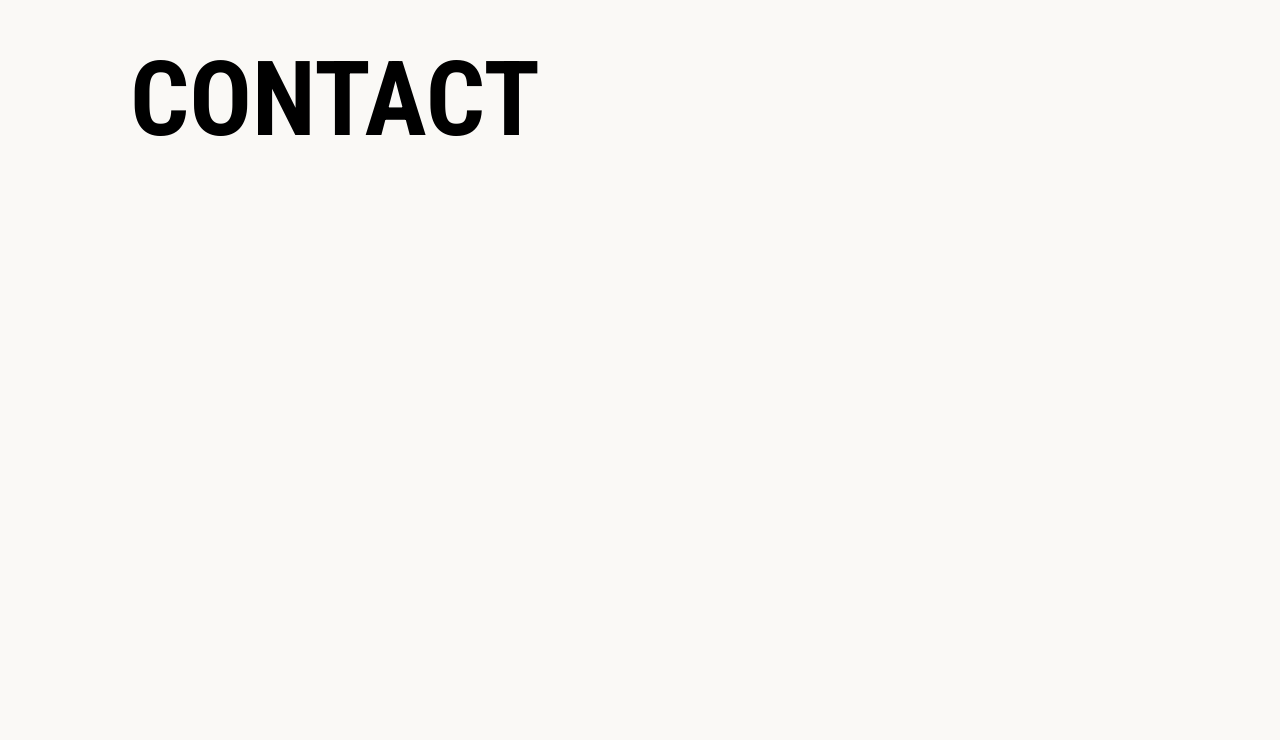
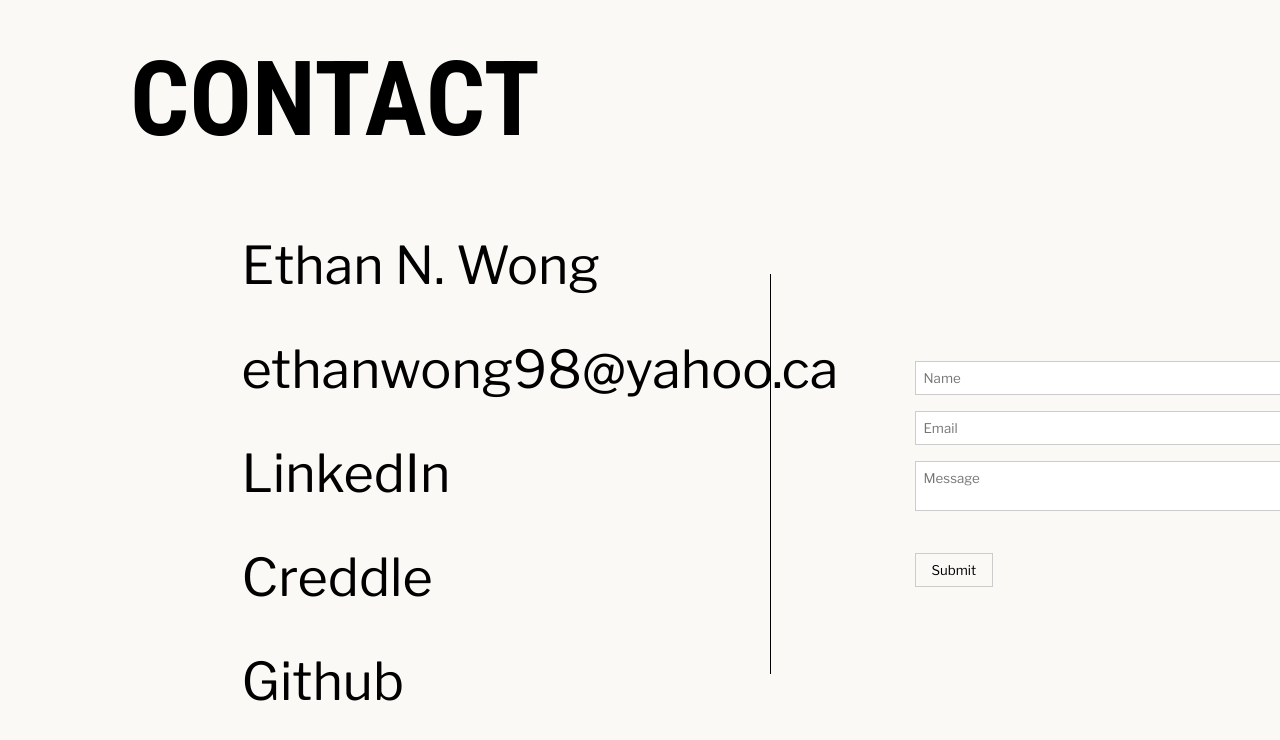
Before and after one commit to ethanw03/personal-profile, a React (Create React App) app: page / in a window 1280 px wide. Shown: the part 3358-4098 px from the top of the page. Built offline with nearby package versions, Linux system fonts and the light colour scheme.

Commit message:
add contact form

```diff
--- a/src/components/Contact.jsx
+++ b/src/components/Contact.jsx
@@ -1,11 +1,62 @@
-import React from 'react';
+import React, { useState } from 'react';
 import './Contact.sass';
 
 function Contact() {
+	const [formData, setFormData] = useState({
+		name: '',
+		email: '',
+		message: '',
+	});
+
+	const handleChange = (e) => {
+		setFormData({ ...formData, [e.target.name]: e.target.value });
+	};
+
+	const handleSubmit = (e) => {
+		e.preventDefault();
+		console.log(formData);
+		// Send formData to your backend or API
+	};
+
 	return (
 		<div className='contactPage'>
 			<div className='contactContent'>
 				<h1>CONTACT</h1>
+			</div>
+			<div className='container'>
+				<div className='contact-info'>
+					<p>Ethan N. Wong</p>
+					<p>ethanwong98@yahoo.ca</p>
+					<p>LinkedIn</p>
+					<p>Creddle</p>
+					<p>Github</p>
+				</div>
+				<div className='divider'></div>
+				<form className='contact-form' onSubmit={handleSubmit}>
+					<input
+						type='text'
+						name='name'
+						placeholder='Name'
+						value={formData.name}
+						onChange={handleChange}
+						required
+					/>
+					<input
+						type='email'
+						name='email'
+						placeholder='Email'
+						value={formData.email}
+						onChange={handleChange}
+						required
+					/>
+					<textarea
+						name='message'
+						placeholder='Message'
+						value={formData.message}
+						onChange={handleChange}
+						required></textarea>
+					<button type='submit'>Submit</button>
+				</form>
 			</div>
 		</div>
 	);
--- a/src/components/Contact.sass
+++ b/src/components/Contact.sass
@@ -11,3 +11,54 @@
   position: absolute
   margin-top: 15px
   top: -20px
+
+.container
+  display: flex
+  justify-content: center
+  align-items: center
+  width: 100%
+  height: 100vh
+  padding-top: 100px
+
+
+
+  .contact-info
+    width: 40%
+    padding-right: 1rem
+    font-family: 'Libre Franklin', sans-serif
+    line-height: 2
+
+    p
+      margin: 0
+
+  .divider
+    width: 1px
+    height: 50%
+    background-color: black
+
+  .contact-form
+    width: 30%
+    padding-left: 9rem
+
+    input,
+    textarea
+      display: block
+      width: 100%
+      padding: 0.5rem
+      margin-bottom: 1rem
+      font-family: 'Libre Franklin', sans-serif
+      border: 1px solid #ccc
+      outline: none
+      resize: none
+
+    button
+      display: inline-block
+      padding: 0.5rem 1rem
+      font-family: 'Libre Franklin', sans-serif
+      border: 1px solid #ccc
+      background-color: transparent
+      cursor: pointer
+      transition: background-color 0.3s
+
+      &:hover
+        background-color: #f1f1f1
```
Also changed, not shown: src/components/ImageSlider.jsx (added, +11 -0 lines), public/scheduler.png (added), 1 other file (tests, documents, lock files or other folders).
